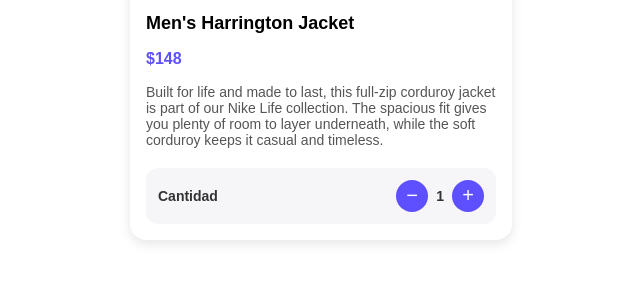
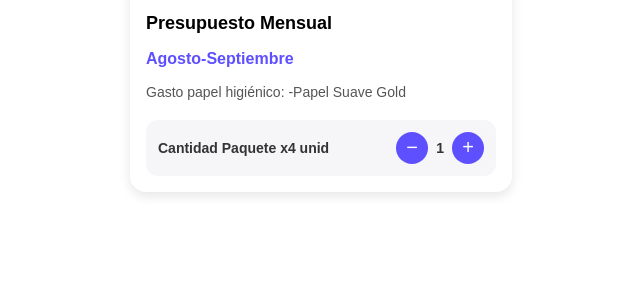
Before and after one commit to MontielSV/FlutterShop, a plain HTML site: page index.html in a window 1280 px wide. Shown: the part 302-584 px from the top of the page, without its empty margins (319-959 px from the left). Drawn offline with Linux system fonts and the light colour scheme.

Commit message:
Update index.html

```diff
--- a/index.html
+++ b/index.html
@@ -91,19 +91,19 @@
 <body>
   <div class="card">
     <!-- Imagen única -->
-    <img src="https://media.sivasdescalzo.com/media/catalog/product/D/X/DX9070-386_sivasdescalzo-Nike-M_NL_HARRINGTON_JACKET_CORD-1684416380-2.jpg?width=640&q=70&optimize=high&format=auto" alt="Men's Harrington Jacket">
+    <img src="https://carulla.vtexassets.com/arquivos/ids/22085268/Papel-SUAVE-GOLD-SOFT-CARE-HIGINICO-TRIPLE-HOJA-KARIT-336-mts-3613389_a.jpg?v=638894871455270000" alt="Men's Harrington Jacket">
 
     <!-- Nombre y precio -->
-    <h2>Men's Harrington Jacket</h2>
-    <p class="price">$148</p>
+    <h2>Presupuesto Mensual</h2>
+    <p class="price">Agosto-Septiembre</p>
     <p class="desc">
-      Built for life and made to last, this full-zip corduroy jacket is part of our Nike Life collection.
-      The spacious fit gives you plenty of room to layer underneath, while the soft corduroy keeps it casual and timeless.
+      Gasto papel higiénico:
+      -Papel Suave Gold
     </p>
 
     <!-- Contador -->
     <div class="counter">
-      <span>Cantidad</span>
+      <span>Cantidad Paquete x4 unid</span>
       <div class="buttons">
         <button class="btn" id="minus">−</button>
         <span class="number" id="count">1</span>
```
